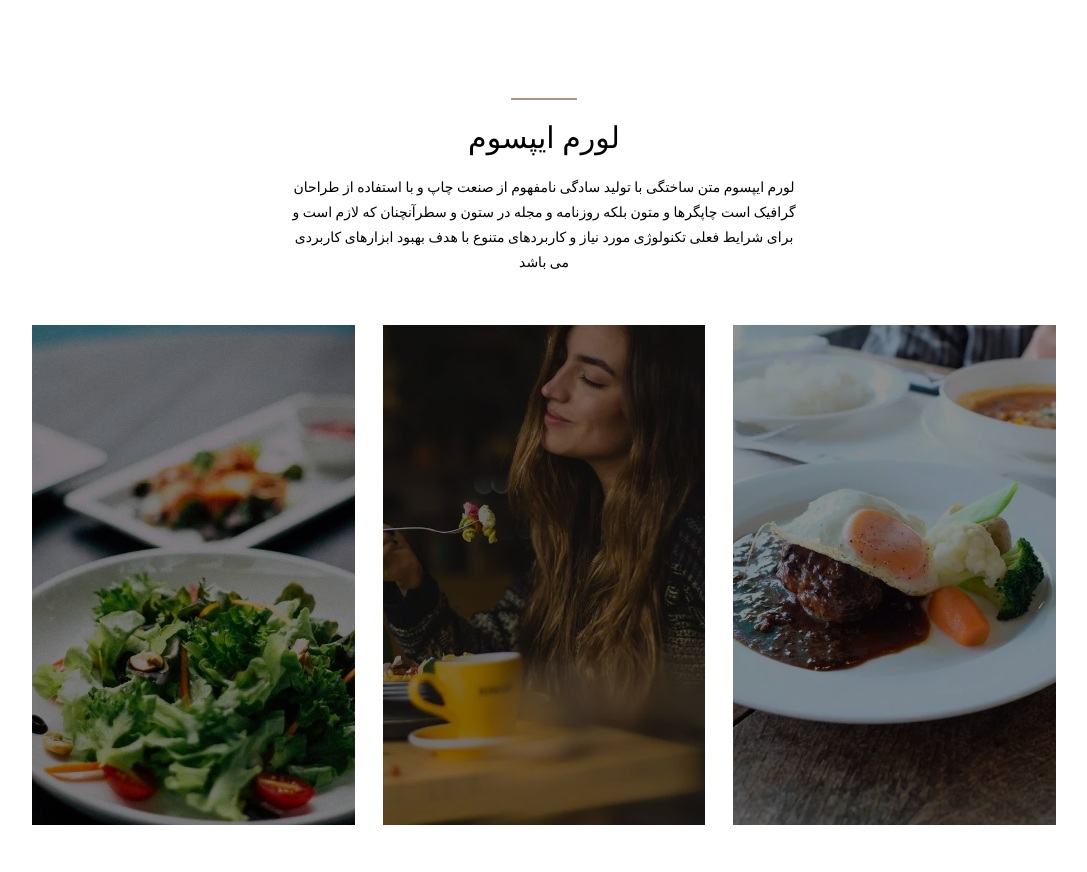
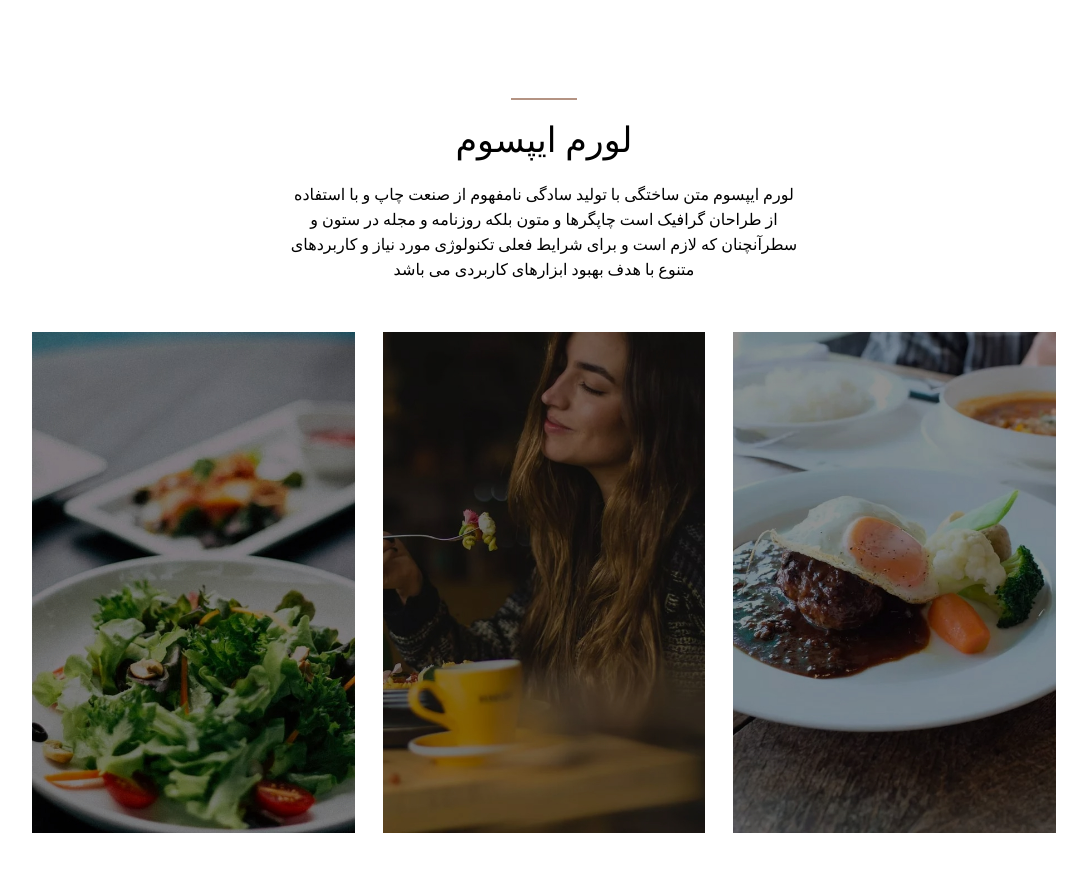
Before and after one commit to amirhpy/Restaurant-Landing, a React (Create React App) app: page / in a window 1280 px wide. Shown: the part 802-1674 px from the top of the page, without its empty margins (96-1183 px from the left). Built offline with nearby package versions, Linux system fonts and the light colour scheme.

Commit message:
fix problem

```diff
--- a/src/components/About/About.js
+++ b/src/components/About/About.js
@@ -11,8 +11,8 @@ const About = () => {
             <div className=''>
                 <div className='w-full md:w-4/5 xl:w-1/2 m-auto text-center'>
                     <p className='w-[13%] h-[1.7px] bg-cream-0 m-auto'></p>
-                    <h2 className='font-Vazir-medium text-[30px] py-[15px]'>لورم ایپسوم</h2>
-                    <p className='font-Vazir-regular text-[14px] leading-[25px]'>لورم ایپسوم متن ساختگی با تولید سادگی نامفهوم از صنعت چاپ و با استفاده از طراحان گرافیک است چاپگرها و متون بلکه روزنامه و مجله در ستون و سطرآنچنان که لازم است و برای شرایط فعلی تکنولوژی مورد نیاز و کاربردهای متنوع با هدف بهبود ابزارهای کاربردی می باشد</p>
+                    <h2 className='font-Vazir-medium text-[30px] md:text-[35px] py-[15px]'>لورم ایپسوم</h2>
+                    <p className='font-Vazir-regular text-[14px] md:text-[16px] leading-[25px]'>لورم ایپسوم متن ساختگی با تولید سادگی نامفهوم از صنعت چاپ و با استفاده از طراحان گرافیک است چاپگرها و متون بلکه روزنامه و مجله در ستون و سطرآنچنان که لازم است و برای شرایط فعلی تکنولوژی مورد نیاز و کاربردهای متنوع با هدف بهبود ابزارهای کاربردی می باشد</p>
                 </div>
                 <div className='flex flex-col md:flex-row justify-between mt-[50px]'>
                     <img className='w-full md:w-[31.5%]' src={dishes1} alt='food' />
```
